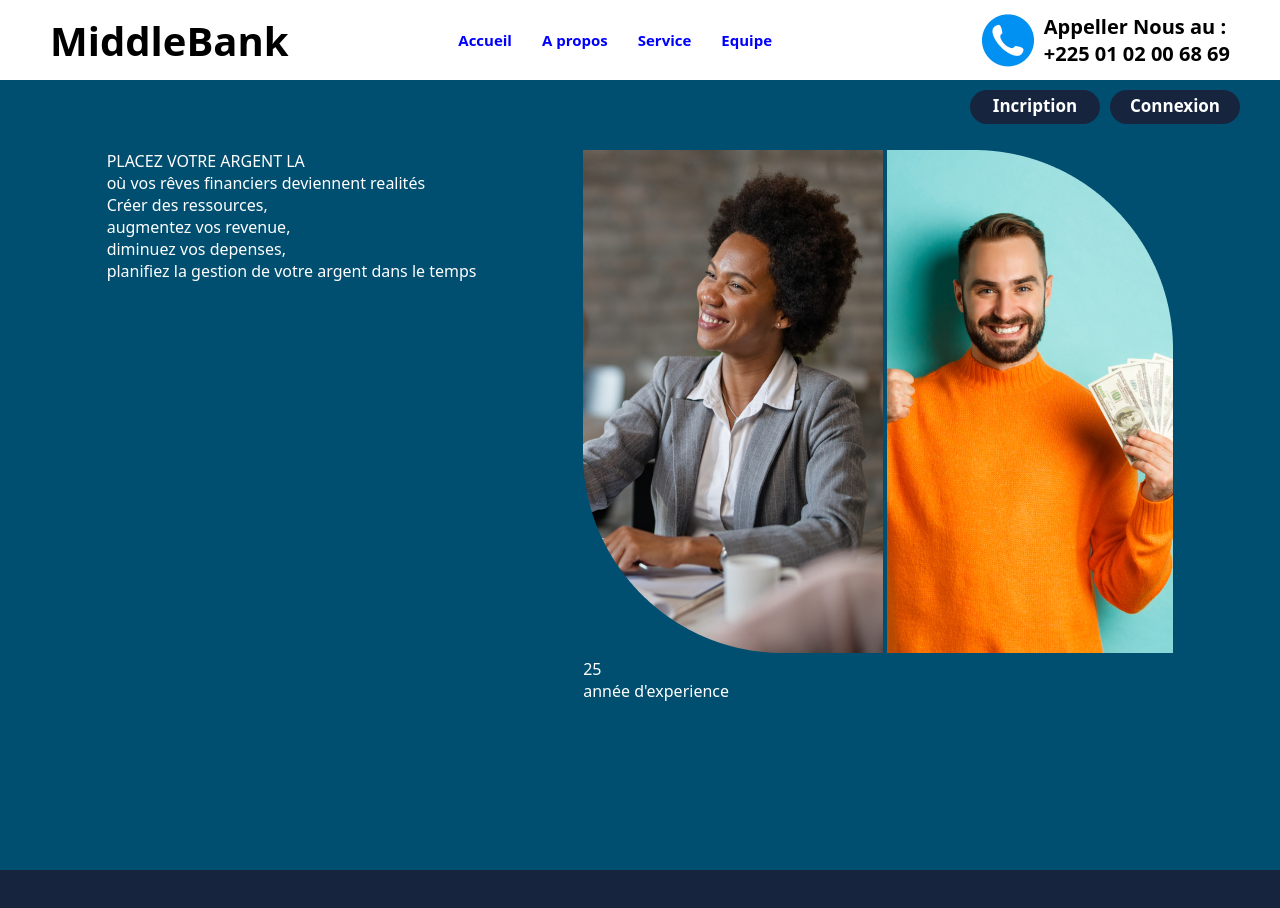
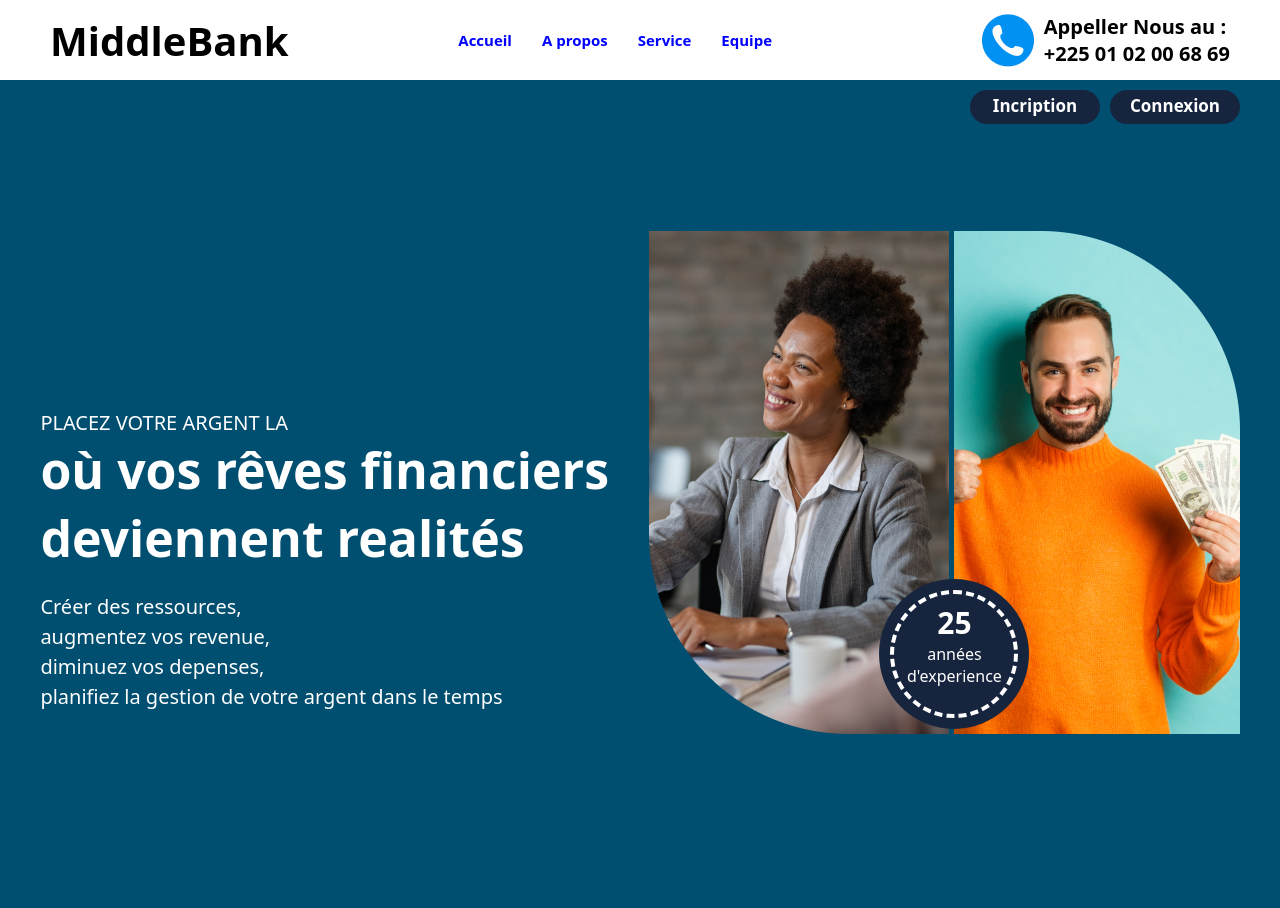
Before and after one commit to hermannkiffou/middleBank, a plain HTML site: page index.html in a window 1280 px wide. Before the commit the page ends 870 px from the top, so only its background shows below. Drawn offline with Linux system fonts and the light colour scheme.

Commit message:
Mise a jour dernier nan pc mac

```diff
--- a/css/index.css
+++ b/css/index.css
@@ -93,10 +93,64 @@ nav ul li a{
     display: flex;
     flex-direction: row;
     justify-content: space-evenly;
+    align-items: center;
     position:inherit;
-    padding-top: 150px;
+    padding-top: 200px;
     color: white;
 }
 .accueil .texts .p1{
+    font-size: 20px;
+}
+.accueil .texts .p2{
 
+    font-size: 50px;
+    font-weight: bold;
 }
+.accueil .texts .p3{
+    font-size: 20px;
+    margin-top: 20px;
+    line-height: 30px;
+}
+.texts{
+    display: flex;
+    flex-direction: column;
+    justify-content: space-between;
+    align-items: start;
+}
+
+div .petitCercle{
+    position: relative;
+    top: -160px;
+    right: -230px;
+    display: flex;
+    flex-direction: column;
+    align-items: center;
+    text-align: center;
+    justify-content:center;
+    background-color: #16243E;
+    height: 150px;
+    width: 150px;
+    border-radius: 50%;
+}
+
+div .cerclePointille{
+    padding-top: -10px;
+    display: flex;
+    flex-direction: column;
+    align-items: center;
+    text-align: center;
+    justify-content:center;
+    background-color: transparent;
+    height: 120px;
+    width: 120px;
+    border-radius: 50%;
+    border: 4px dashed white;
+}
+.cerclePointille p.p1{
+    margin-top: -20px;
+    font-size: 30px;
+    font-weight: bold;
+}
+.cerclePointille p.p3{
+    font-weight: bold;
+}
--- a/index.html
+++ b/index.html
@@ -35,8 +35,9 @@
         <div class="accueil">
             <div class="texts">
                 <p class="p1">PLACEZ VOTRE ARGENT LA</p>
-                <p class="p2"> où vos rêves financiers deviennent realités</p>
+                <p class="p2"> où vos rêves financiers <br/>deviennent realités</p>
                 <p class="p3">
+
                     Créer des ressources,<br/>
                      augmentez vos revenue, <br/>
                      diminuez vos depenses, <br/>
@@ -50,9 +51,9 @@
                 </div>
                 <div class="petitCercle">
 
-                    <div class="ceclePointille">
+                    <div class="cerclePointille">
                         <p class="p1">25</p>
-                        <p class="p2">année d'experience</p>
+                        <p class="p2">années<br/> d'experience</p>
                     </div>
                 </div>
             </div>
```
Also changed, not shown: 1 other file.
